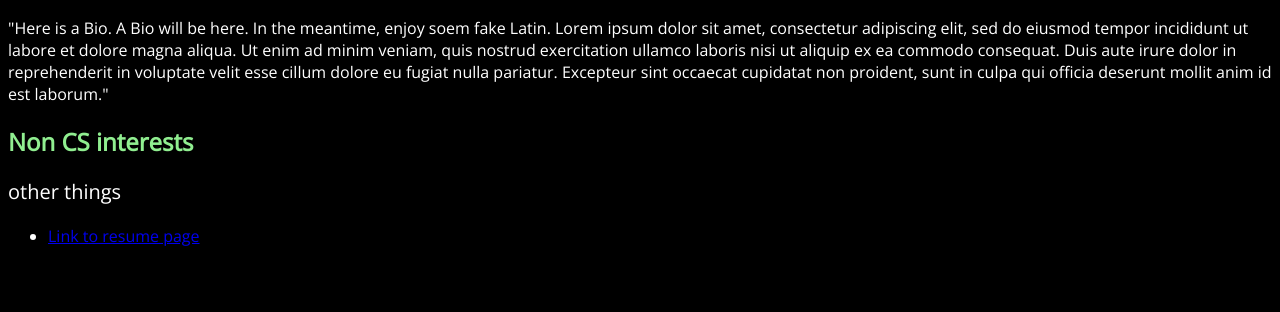
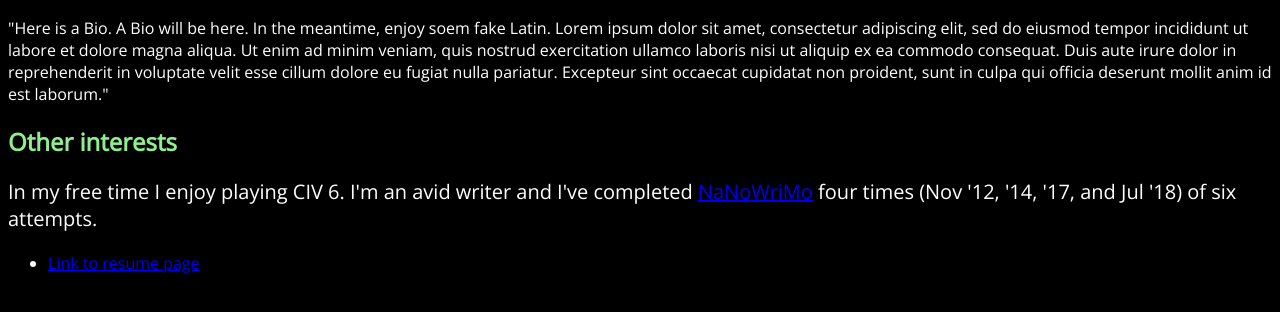
Before and after one commit to annalbenson/annalbenson.github.io, a plain HTML site: page index.html in a window 1280 px wide. Shown: the part 122-434 px from the top of the page. Drawn offline with nearby package versions, Linux system fonts and the light colour scheme.

Commit message:
general tweaking, some bio writing

```diff
--- a/index.html
+++ b/index.html
@@ -14,14 +14,14 @@
         <p.bio>"Here is a Bio. A Bio will be here. In the meantime, enjoy soem fake Latin. Lorem ipsum dolor sit amet, consectetur adipiscing elit, sed do eiusmod tempor incididunt ut labore et dolore magna aliqua. Ut enim ad minim veniam, quis nostrud exercitation ullamco laboris nisi ut aliquip ex ea commodo consequat. Duis aute irure dolor in reprehenderit in voluptate velit esse cillum dolore eu fugiat nulla pariatur. Excepteur sint occaecat cupidatat non proident, sunt in culpa qui officia deserunt mollit anim id est laborum."</p>
 
         </div>
-        <h2>Non CS interests</h2>
-        <p> other things </p>
+        <h2>Other interests</h2>
+        <p> In my free time I enjoy playing CIV 6. I'm an avid writer and I've completed <a href="https://nanowrimo.org/about" target="_self">NaNoWriMo</a> four times (Nov '12, '14, '17, and Jul '18) of six attempts.</p>
 
 
 
         <nav>
             <ul>
-                <li><a href="resumepage.html" target="_self">Link to resume page</a> </a></li>
+                <li><a href="resumepage.html" target="_self">Link to resume page</a> </li>
 
             </ul>
         </nav>
```
